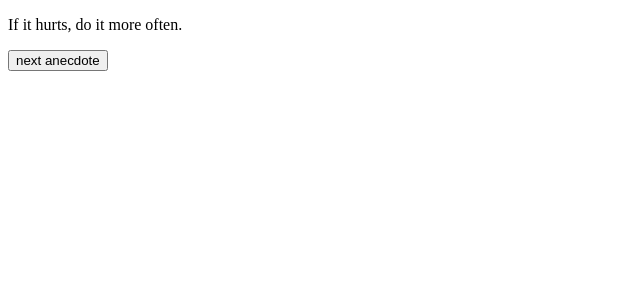
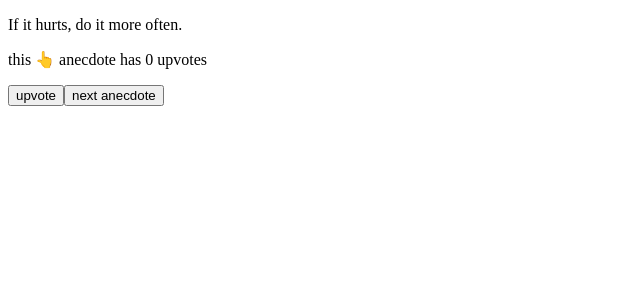
Before and after one commit to jemalmazar/fullstackopen-my_submissions, a React (Vite) app in the folder part1/anecdotes/: page / in a window 1280 px wide. Shown: the top 300 px of the page, without its empty margins (0-640 px from the left). Built offline with nearby package versions, Linux system fonts and the light colour scheme.

Commit message:
Add upvotes state, upvote button, and event handler for upvoting anecdotes

```diff
--- a/part1/anecdotes/src/App.jsx
+++ b/part1/anecdotes/src/App.jsx
@@ -15,6 +15,13 @@ const App = () => {
   ]
 
   const [selected, setSelected] = useState(0)
+  const [upvotes, setUpvotes] = useState(Array(8).fill(0))
+
+  const handleUpvoteClick = () => {
+    const upvotesCopy = [...upvotes]
+    upvotesCopy[selected]++
+    setUpvotes(upvotesCopy)
+  }
 
   const handleNextAnecdoteClick = () => {
 
@@ -31,10 +38,12 @@ const App = () => {
 
       setSelected(getRandomNumber())
   }
-
+  console.log(selected, upvotes, upvotes.indexOf(Math.max(...upvotes)))
   return (
     <div>
       <p>{anecdotes[selected]}</p>
+      <p>this 👆 anecdote has {upvotes[selected]} upvotes</p>
+      <Button onClick={handleUpvoteClick} text='upvote' />
       <Button onClick={handleNextAnecdoteClick} text='next anecdote' />
     </div>
   )
```
